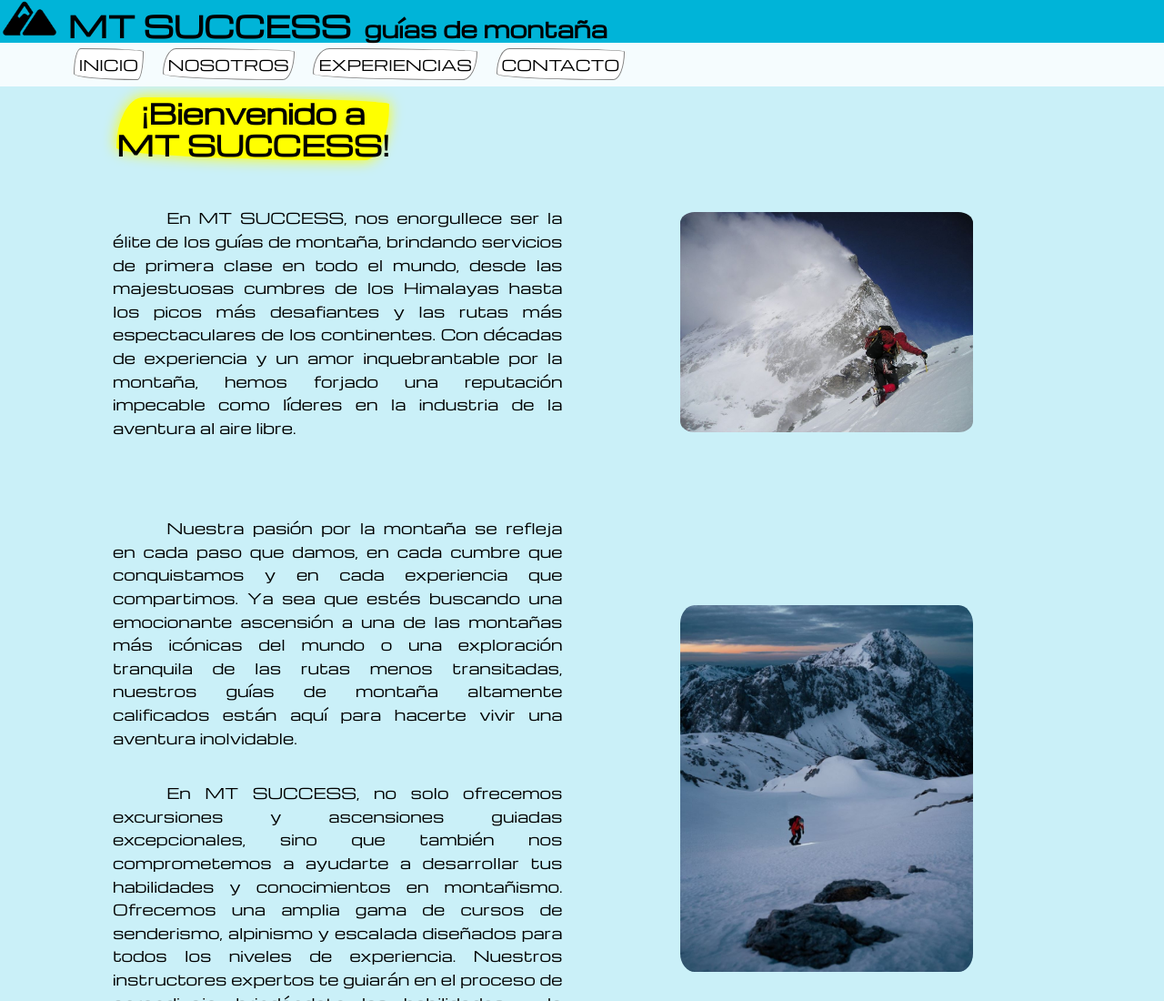
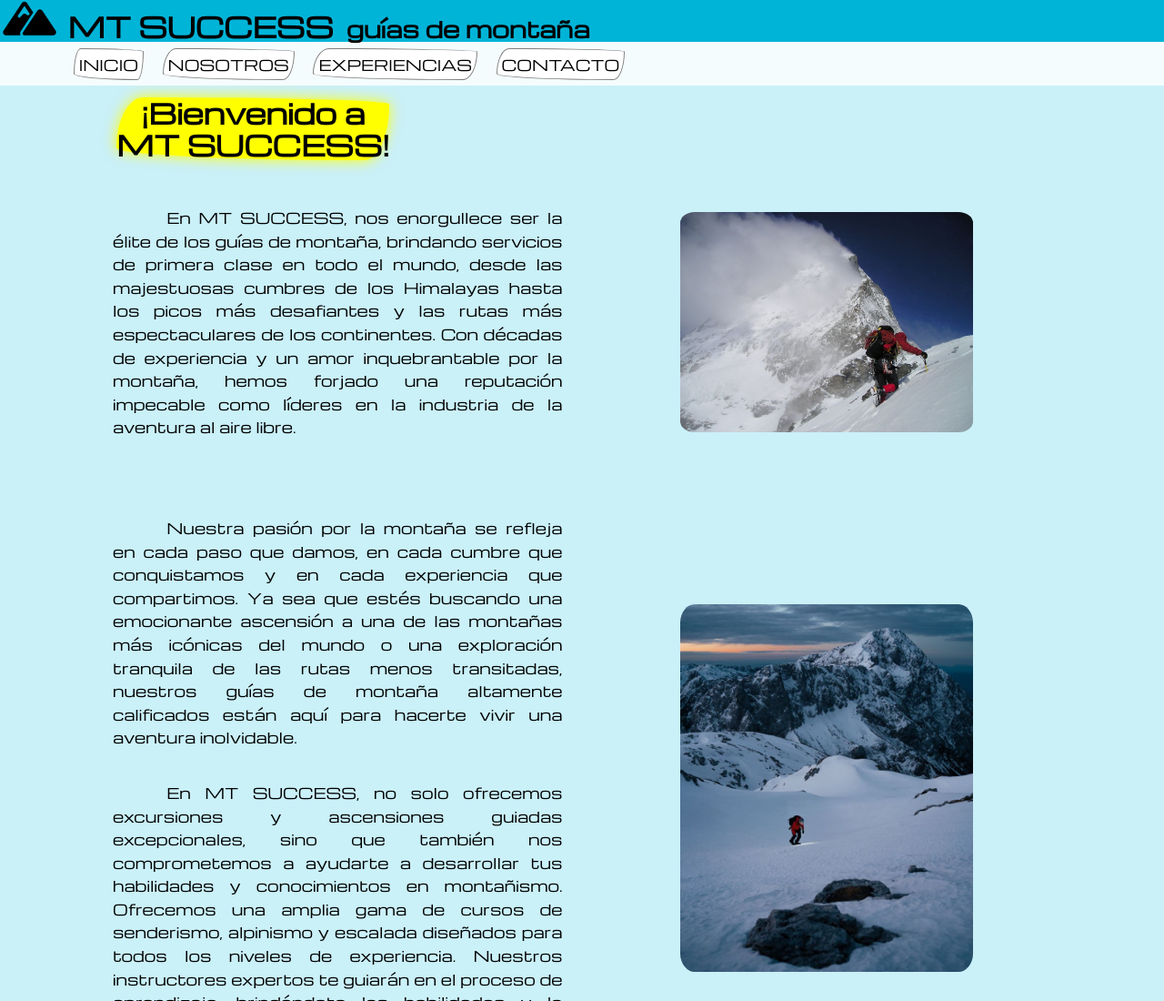
Before and after one commit to alexBasurto/proyecto_rampup, a plain HTML site: page index.html in a window 1280 px wide. Shown: the top 1100 px of the page at 91% size. Drawn offline with nearby package versions, Linux system fonts and the light colour scheme.

Commit message:
final/h1 header corregido para que no genere dos filas en móvil mediano

```diff
--- a/styles/style.css
+++ b/styles/style.css
@@ -25,6 +25,7 @@ section#nombre_page>h1 {
     text-align: left;
     display: inline;
     padding: 5px;
+    font-size: 28px;
 }
 
 section#nombre_page>h2 {
@@ -356,6 +357,10 @@ OKEY!
         padding: 5px;
     }
 
+    section#nombre_page>h1 {
+        font-size: 30px;
+    }
+
     section#texto_intro {
         padding: 7% 0%;
     }
```
